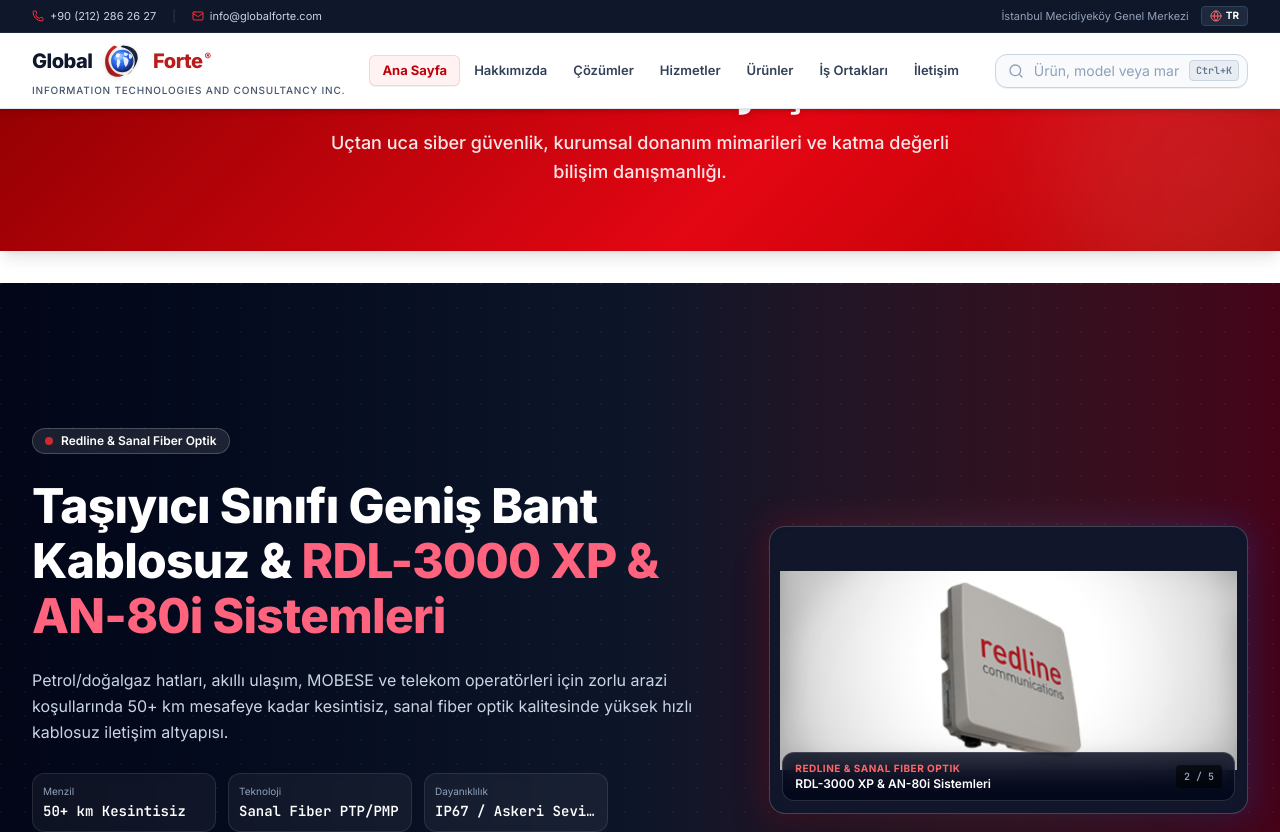
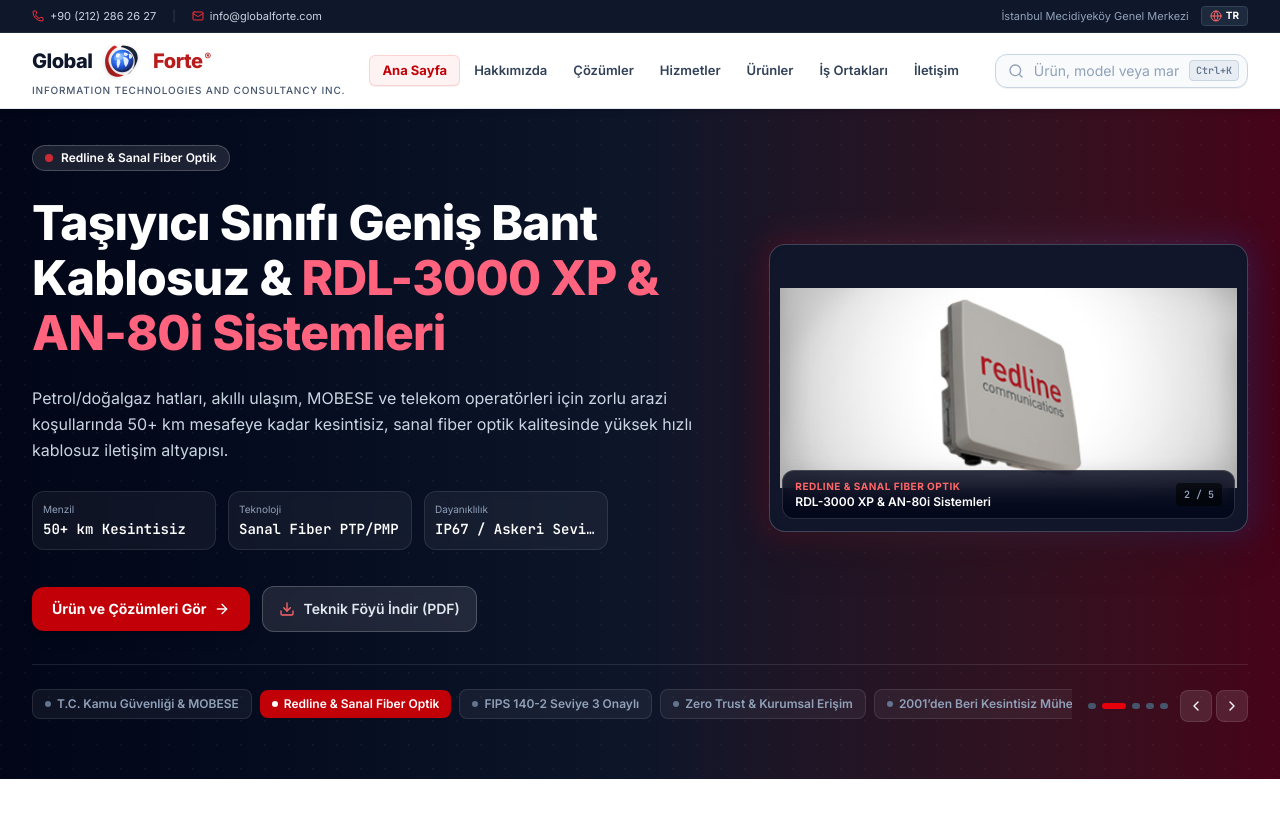
Before and after one commit to ahmetguven3579/Global-Forrte, a React (Vite) app: page / in a window 1280 px wide. Shown: the top 832 px of the page. Built offline with nearby package versions, Linux system fonts and the light colour scheme.

Commit message:
Refactor App.tsx by removing unused code and comments
Removed unused category state reset and cleaned up comments.

```diff
--- a/src/App.tsx
+++ b/src/App.tsx
@@ -96,7 +96,7 @@
     if (searchFilter !== undefined) {
       setSearchQueryForProducts(searchFilter);
     } else if (page !== 'products') {
-      setSelectedCategoryForProducts('');
+      setSearchQueryForProducts('');
     }
 
     window.scrollTo({ top: 0, behavior: 'smooth' });
@@ -153,7 +153,7 @@
         </div>
       )}
 
-      {/* TOP HEADER - SORUNSUZ ÇALIŞAN HALİ */}
+      {/* TOP HEADER */}
       <Header
         activePage={activePage}
         onNavigate={handleNavigate}
@@ -165,30 +165,8 @@
         initialSearchQuery={searchQueryForProducts}
       />
 
-      {/* MAIN ROUTED VIEW */}
+      {/* MAIN ROUTED VIEW (Ekstra şerit yok, tertemiz orijinal hali) */}
       <main className="flex-1 w-full max-w-full overflow-x-hidden">
-
-        {/* ANA SAYFANIN EN ÜSTÜNE KURUMSAL KIRMIZI/BORDO KARŞILAMA BANNER'I */}
-        {activePage === 'home' && (
-          <div
-            className="w-full py-16 px-6 text-white text-center shadow-lg relative overflow-hidden mb-8"
-            style={{
-              backgroundImage: 'linear-gradient(135deg, #8B0000 0%, #e30613 60%, #b30000 100%)'
-            }}
-          >
-            <div className="max-w-4xl mx-auto relative z-10">
-              <h2 className="text-3xl md:text-5xl font-extrabold tracking-wide mb-4 drop-shadow-md">
-                Global Forte Teknoloji Çözümleri
-              </h2>
-              <p className="text-white/90 text-base md:text-lg font-medium max-w-2xl mx-auto leading-relaxed">
-                Uçtan uca siber güvenlik, kurumsal donanım mimarileri ve katma değerli bilişim danışmanlığı.
-              </p>
-            </div>
-            {/* Arka plan şık dekoratif parıltı */}
-            <div className="absolute -right-20 -bottom-20 w-80 h-80 bg-white/10 rounded-full blur-3xl pointer-events-none"></div>
-          </div>
-        )}
-
         {activePage === 'home' && (
           <HomePage
             onNavigate={handleNavigate}
```
